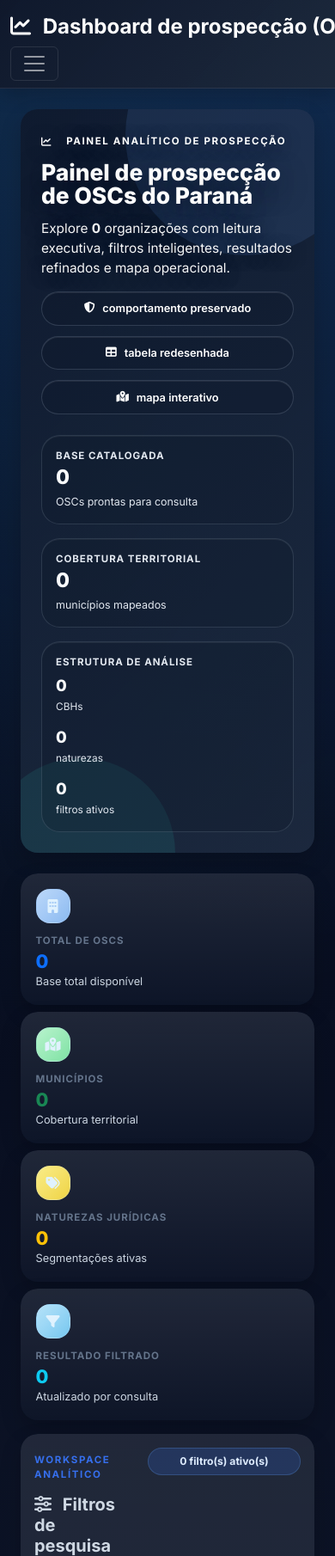
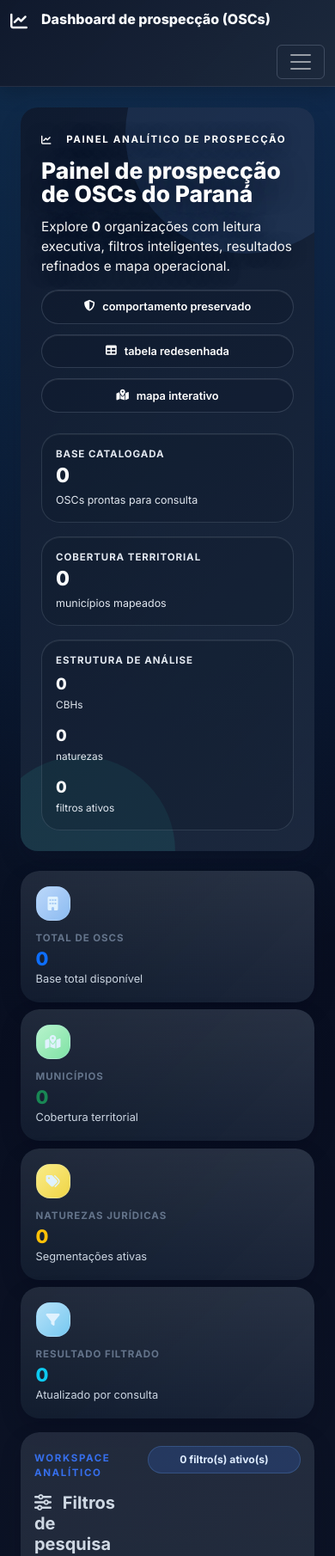
Before and after one commit to TheLastEnvoy/prospeccao_CBH, a Django app: page / in a window 390 px wide; the page is wider, and only the part inside the window is pictured. Shown: the top 1810 px of that part at 86% size. Run offline with Django 4.2, Linux system fonts and the light colour scheme; data that the repository does not hold is empty.

Commit message:
Fix responsive header and extract dashboard theme
Keep the dashboard navigation usable on smaller screens by collapsing earlier and splitting the long brand text into responsive title and subtitle lines. Also move the shared visual tokens and shell styles into a reusable dashboard-theme.css file and document that asset in the README.

Co-authored-by: Copilot <223556219+Copilot@users.noreply.github.com>

```diff
--- /dev/null
+++ b/static/css/dashboard-theme.css
@@ -0,0 +1,326 @@
+/* Reusable visual tokens and shared shell styles for the dashboard */
+:root {
+    --dashboard-color-primary: #2c3e50;
+    --dashboard-color-primary-strong: #0f172a;
+    --dashboard-color-primary-deep: #020617;
+    --dashboard-color-secondary: #3498db;
+    --dashboard-color-secondary-strong: #2980b9;
+    --dashboard-color-accent: #e74c3c;
+    --dashboard-color-success: #27ae60;
+    --dashboard-color-success-strong: #229954;
+    --dashboard-color-warning: #f39c12;
+    --dashboard-color-info: #17a2b8;
+    --dashboard-color-dark: #111827;
+    --dashboard-color-surface: rgba(15, 23, 42, 0.74);
+    --dashboard-color-surface-strong: rgba(15, 23, 42, 0.94);
+    --dashboard-color-surface-muted: rgba(30, 41, 59, 0.9);
+    --dashboard-color-border: rgba(148, 163, 184, 0.16);
+    --dashboard-color-border-soft: rgba(148, 163, 184, 0.24);
+    --dashboard-color-text: #e2e8f0;
+    --dashboard-color-text-strong: #f8fafc;
+    --dashboard-color-text-muted: #94a3b8;
+    --dashboard-color-text-dark: #343a40;
+    --dashboard-color-light: #f8f9fa;
+    --dashboard-color-focus: #60a5fa;
+    --dashboard-font-family: 'Inter', 'Segoe UI', Tahoma, Geneva, Verdana, sans-serif;
+    --dashboard-radius-sm: 12px;
+    --dashboard-radius-md: 15px;
+    --dashboard-radius-lg: 20px;
+    --dashboard-shadow-sm: 0 4px 10px rgba(15, 23, 42, 0.16);
+    --dashboard-shadow-md: 0 8px 20px rgba(0, 0, 0, 0.18);
+    --dashboard-shadow-lg: 0 10px 24px rgba(0, 0, 0, 0.18);
+    --dashboard-shadow-xl: 0 8px 30px rgba(0, 0, 0, 0.2);
+    --dashboard-gradient-app:
+        radial-gradient(circle at top left, rgba(56, 189, 248, 0.14), transparent 22%),
+        radial-gradient(circle at top right, rgba(59, 130, 246, 0.16), transparent 20%),
+        linear-gradient(180deg, var(--dashboard-color-primary-deep) 0%, var(--dashboard-color-primary-strong) 44%, var(--dashboard-color-dark) 100%);
+    --dashboard-gradient-navbar: linear-gradient(135deg, var(--dashboard-color-surface-strong), var(--dashboard-color-surface-muted));
+    --dashboard-gradient-primary: linear-gradient(135deg, var(--dashboard-color-primary), var(--dashboard-color-secondary));
+    --dashboard-gradient-button-primary: linear-gradient(135deg, var(--dashboard-color-secondary), var(--dashboard-color-secondary-strong));
+    --dashboard-gradient-button-success: linear-gradient(135deg, var(--dashboard-color-success), var(--dashboard-color-success-strong));
+}
+
+body {
+    background: var(--dashboard-gradient-app);
+    color: var(--dashboard-color-text);
+    font-family: var(--dashboard-font-family);
+    min-height: 100vh;
+}
+
+.navbar {
+    background: var(--dashboard-gradient-navbar);
+    box-shadow: var(--dashboard-shadow-md);
+    border-bottom: 1px solid var(--dashboard-color-border);
+}
+
+.navbar .container {
+    gap: 0.75rem 1rem;
+}
+
+.navbar-brand {
+    display: flex;
+    align-items: flex-start;
+    gap: 0.75rem;
+    margin-right: 0;
+    min-width: 0;
+    flex: 1 1 auto;
+    max-width: calc(100% - 64px);
+    color: var(--dashboard-color-text-strong);
+    font-weight: 700;
+    font-size: 1.25rem;
+    line-height: 1.2;
+    white-space: normal;
+}
+
+.navbar-brand:hover,
+.navbar-brand:focus {
+    color: var(--dashboard-color-text-strong);
+}
+
+.navbar-brand > i {
+    flex-shrink: 0;
+    margin-top: 0.1rem;
+}
+
+.navbar-brand-content {
+    display: flex;
+    flex-direction: column;
+    gap: 0.2rem;
+    min-width: 0;
+}
+
+.navbar-brand-title {
+    font-size: clamp(1rem, 0.9rem + 0.35vw, 1.25rem);
+    font-weight: 800;
+}
+
+.navbar-brand-subtitle {
+    font-size: 0.82rem;
+    color: var(--dashboard-color-text-muted);
+}
+
+.navbar-toggler {
+    flex-shrink: 0;
+    margin-left: auto;
+    border-color: rgba(148, 163, 184, 0.3);
+}
+
+.navbar-toggler:focus {
+    box-shadow: 0 0 0 0.2rem rgba(96, 165, 250, 0.18);
+}
+
+.navbar-nav {
+    gap: 0.25rem;
+}
+
+.navbar-nav .nav-link {
+    border-radius: 999px;
+    padding: 0.6rem 0.95rem;
+    white-space: nowrap;
+}
+
+.card {
+    border: none;
+    border-radius: var(--dashboard-radius-lg);
+    box-shadow: var(--dashboard-shadow-lg);
+    background: var(--dashboard-color-surface);
+}
+
+.bg-gradient-primary {
+    background: var(--dashboard-gradient-primary) !important;
+}
+
+.btn {
+    border-radius: var(--dashboard-radius-md);
+    font-weight: 600;
+    padding: 12px 24px;
+    transition: background-color 0.15s ease, border-color 0.15s ease, color 0.15s ease, box-shadow 0.15s ease;
+    border: none;
+}
+
+.btn-primary {
+    background: var(--dashboard-gradient-button-primary);
+    box-shadow: 0 4px 15px rgba(52, 152, 219, 0.3);
+}
+
+.btn-primary:hover {
+    box-shadow: 0 6px 14px rgba(52, 152, 219, 0.24);
+    background: linear-gradient(135deg, var(--dashboard-color-secondary-strong), var(--dashboard-color-secondary));
+}
+
+.btn-success {
+    background: var(--dashboard-gradient-button-success);
+    box-shadow: 0 4px 15px rgba(39, 174, 96, 0.3);
+}
+
+.btn-success:hover {
+    box-shadow: 0 6px 14px rgba(39, 174, 96, 0.24);
+}
+
+.btn-outline-secondary:hover,
+.btn-outline-info:hover,
+.btn-outline-dark:hover {
+    box-shadow: var(--dashboard-shadow-sm);
+}
+
+.form-control,
+.form-select {
+    border-radius: var(--dashboard-radius-sm);
+    border: 1px solid var(--dashboard-color-border-soft);
+    transition: background-color 0.15s ease, border-color 0.15s ease, box-shadow 0.15s ease;
+    padding: 12px 16px;
+    background: rgba(15, 23, 42, 0.56);
+    color: var(--dashboard-color-text-strong);
+}
+
+.form-control:focus,
+.form-select:focus {
+    border-color: var(--dashboard-color-focus);
+    box-shadow: 0 0 0 0.2rem rgba(96, 165, 250, 0.14);
+}
+
+.form-label {
+    font-weight: 600;
+    color: var(--dashboard-color-text);
+    margin-bottom: 8px;
+}
+
+.table-responsive {
+    border-radius: var(--dashboard-radius-lg);
+    overflow: hidden;
+    box-shadow: 0 6px 16px rgba(0, 0, 0, 0.12);
+}
+
+.table {
+    margin-bottom: 0;
+}
+
+.table thead th {
+    background: var(--dashboard-gradient-primary);
+    color: #ffffff;
+    border: none;
+    font-weight: 600;
+    padding: 16px;
+    font-size: 0.9rem;
+}
+
+.table tbody tr {
+    transition: background-color 0.15s ease;
+}
+
+.table tbody tr:hover {
+    background-color: rgba(52, 152, 219, 0.05);
+}
+
+.table td {
+    padding: 12px 16px;
+    vertical-align: middle;
+}
+
+.btn-group .btn {
+    border-radius: 0;
+}
+
+.btn-group .btn:first-child {
+    border-top-left-radius: var(--dashboard-radius-sm);
+    border-bottom-left-radius: var(--dashboard-radius-sm);
+}
+
+.btn-group .btn:last-child {
+    border-top-right-radius: var(--dashboard-radius-sm);
+    border-bottom-right-radius: var(--dashboard-radius-sm);
+}
+
+.toast {
+    border-radius: var(--dashboard-radius-md);
+    box-shadow: var(--dashboard-shadow-xl);
+}
+
+.spinner-border {
+    width: 3rem;
+    height: 3rem;
+}
+
+.dashboard-footer {
+    background: var(--dashboard-gradient-navbar);
+    border-top: 1px solid var(--dashboard-color-border);
+}
+
+.btn:focus,
+.form-control:focus,
+.form-select:focus {
+    outline: 2px solid var(--dashboard-color-secondary);
+    outline-offset: 2px;
+}
+
+.loading-overlay {
+    position: fixed;
+    top: 0;
+    left: 0;
+    width: 100%;
+    height: 100%;
+    background: rgba(255, 255, 255, 0.9);
+    display: flex;
+    justify-content: center;
+    align-items: center;
+    z-index: 9999;
+}
+
+@media (max-width: 1199.98px) {
+    .navbar-nav {
+        width: 100%;
+        padding-top: 0.5rem;
+    }
+
+    .navbar-nav .nav-link {
+        white-space: normal;
+        border-radius: var(--dashboard-radius-sm);
+    }
+}
+
+@media (max-width: 991.98px) {
+    .navbar-brand {
+        max-width: calc(100% - 60px);
+    }
+
+    .navbar-brand-subtitle {
+        font-size: 0.78rem;
+    }
+}
+
+@media (max-width: 768px) {
+    .card-body {
+        padding: 1rem;
+    }
+
+    .btn {
+        padding: 10px 20px;
+        font-size: 0.9rem;
+    }
+
+    .table thead th {
+        font-size: 0.8rem;
+        padding: 12px 8px;
+    }
+
+    .table td {
+        padding: 10px 8px;
+        font-size: 0.9rem;
+    }
+}
+
+@media (max-width: 575.98px) {
+    .navbar .container {
+        padding-left: 0.75rem;
+        padding-right: 0.75rem;
+    }
+
+    .navbar-brand {
+        gap: 0.5rem;
+        max-width: calc(100% - 56px);
+    }
+
+    .navbar-brand-subtitle {
+        display: none;
+    }
+}
--- a/templates/osc_dashboard/base.html
+++ b/templates/osc_dashboard/base.html
@@ -23,216 +23,23 @@
     <!-- Leaflet CSS -->
     <link rel="stylesheet" href="https://unpkg.com/leaflet@1.9.4/dist/leaflet.css" integrity="sha256-p4NxAoJBhIIN+hmNHrzRCf9tD/miZyoHS5obTRR9BMY=" crossorigin=""/>
     <!-- Custom CSS -->
+    <link rel="stylesheet" href="{% static 'css/dashboard-theme.css' %}">
     <link rel="stylesheet" href="{% static 'css/dashboard.css' %}">
-
-    <style>
-        :root {
-            --primary-color: #2c3e50;
-            --secondary-color: #3498db;
-            --accent-color: #e74c3c;
-            --success-color: #27ae60;
-            --warning-color: #f39c12;
-            --info-color: #17a2b8;
-            --light-color: #f8f9fa;
-            --dark-color: #343a40;
-        }
-
-        body {
-            background:
-                radial-gradient(circle at top left, rgba(56, 189, 248, 0.14), transparent 22%),
-                radial-gradient(circle at top right, rgba(59, 130, 246, 0.16), transparent 20%),
-                linear-gradient(180deg, #020617 0%, #0f172a 44%, #111827 100%);
-            color: #e2e8f0;
-            font-family: 'Inter', 'Segoe UI', Tahoma, Geneva, Verdana, sans-serif;
-            min-height: 100vh;
-        }
-
-        .navbar {
-            background: linear-gradient(135deg, rgba(15, 23, 42, 0.94), rgba(30, 41, 59, 0.9));
-            box-shadow: 0 8px 20px rgba(0,0,0,0.18);
-            border-bottom: 1px solid rgba(148, 163, 184, 0.16);
-        }
-
-        .navbar-brand {
-            font-weight: 700;
-            font-size: 1.5rem;
-        }
-
-        .card {
-            border: none;
-            border-radius: 20px;
-            box-shadow: 0 10px 24px rgba(0,0,0,0.18);
-            background: rgba(15, 23, 42, 0.74);
-        }
-
-        .bg-gradient-primary {
-            background: linear-gradient(135deg, var(--primary-color), var(--secondary-color)) !important;
-        }
-
-        .btn {
-            border-radius: 15px;
-            font-weight: 600;
-            padding: 12px 24px;
-            transition: background-color 0.15s ease, border-color 0.15s ease, color 0.15s ease, box-shadow 0.15s ease;
-            border: none;
-        }
-
-        .btn-primary {
-            background: linear-gradient(135deg, var(--secondary-color), #2980b9);
-            box-shadow: 0 4px 15px rgba(52, 152, 219, 0.3);
-        }
-
-        .btn-primary:hover {
-            box-shadow: 0 6px 14px rgba(52, 152, 219, 0.24);
-            background: linear-gradient(135deg, #2980b9, var(--secondary-color));
-        }
-
-        .btn-success {
-            background: linear-gradient(135deg, var(--success-color), #229954);
-            box-shadow: 0 4px 15px rgba(39, 174, 96, 0.3);
-        }
-
-        .btn-success:hover {
-            box-shadow: 0 6px 14px rgba(39, 174, 96, 0.24);
-        }
-
-        .btn-outline-secondary:hover,
-        .btn-outline-info:hover {
-            box-shadow: 0 4px 10px rgba(15, 23, 42, 0.16);
-        }
-
-        .form-control, .form-select {
-            border-radius: 12px;
-            border: 1px solid rgba(148, 163, 184, 0.24);
-            transition: background-color 0.15s ease, border-color 0.15s ease, box-shadow 0.15s ease;
-            padding: 12px 16px;
-            background: rgba(15, 23, 42, 0.56);
-            color: #f8fafc;
-        }
-
-        .form-control:focus, .form-select:focus {
-            border-color: #60a5fa;
-            box-shadow: 0 0 0 0.2rem rgba(96, 165, 250, 0.14);
-        }
-
-        .form-label {
-            font-weight: 600;
-            color: #e2e8f0;
-            margin-bottom: 8px;
-        }
-
-        .table-responsive {
-            border-radius: 20px;
-            overflow: hidden;
-            box-shadow: 0 6px 16px rgba(0,0,0,0.12);
-        }
-
-        .table {
-            margin-bottom: 0;
-        }
-
-        .table thead th {
-            background: linear-gradient(135deg, var(--primary-color), var(--secondary-color));
-            color: white;
-            border: none;
-            font-weight: 600;
-            padding: 16px;
-            font-size: 0.9rem;
-        }
-
-        .table tbody tr {
-            transition: background-color 0.15s ease;
-        }
-
-        .table tbody tr:hover {
-            background-color: rgba(52, 152, 219, 0.05);
-        }
-
-        .table td {
-            padding: 12px 16px;
-            vertical-align: middle;
-        }
-
-        .btn-group .btn {
-            border-radius: 0;
-        }
-
-        .btn-group .btn:first-child {
-            border-top-left-radius: 12px;
-            border-bottom-left-radius: 12px;
-        }
-
-        .btn-group .btn:last-child {
-            border-top-right-radius: 12px;
-            border-bottom-right-radius: 12px;
-        }
-
-        .toast {
-            border-radius: 15px;
-            box-shadow: 0 8px 30px rgba(0,0,0,0.2);
-        }
-
-        .spinner-border {
-            width: 3rem;
-            height: 3rem;
-        }
-
-        /* Responsividade melhorada */
-        @media (max-width: 768px) {
-            .card-body {
-                padding: 1rem;
-            }
-
-            .btn {
-                padding: 10px 20px;
-                font-size: 0.9rem;
-            }
-
-            .table thead th {
-                font-size: 0.8rem;
-                padding: 12px 8px;
-            }
-
-            .table td {
-                padding: 10px 8px;
-                font-size: 0.9rem;
-            }
-        }
-
-        /* Melhorias de acessibilidade */
-        .btn:focus,
-        .form-control:focus,
-        .form-select:focus {
-            outline: 2px solid var(--secondary-color);
-            outline-offset: 2px;
-        }
-
-        /* Estados de loading melhorados */
-        .loading-overlay {
-            position: fixed;
-            top: 0;
-            left: 0;
-            width: 100%;
-            height: 100%;
-            background: rgba(255, 255, 255, 0.9);
-            display: flex;
-            justify-content: center;
-            align-items: center;
-            z-index: 9999;
-        }
-    </style>
 
     {% block extra_css %}{% endblock %}
 </head>
 <body>
     <!-- Navbar -->
-    <nav class="navbar navbar-expand-lg navbar-dark">
+    <nav class="navbar navbar-expand-xl navbar-dark">
         <div class="container">
             <a class="navbar-brand" href="{% url 'osc_dashboard:dashboard' %}">
                 <i class="fas fa-chart-line me-2"></i>
-                Dashboard de prospecção (OSCs) - IAT/PR - Gerência de Gestão de Bacias Hidrográficas
+                <span class="navbar-brand-content">
+                    <span class="navbar-brand-title">Dashboard de prospecção (OSCs)</span>
+                    <span class="navbar-brand-subtitle">IAT/PR - Gerência de Gestão de Bacias Hidrográficas</span>
+                </span>
             </a>
-            <button class="navbar-toggler" type="button" data-bs-toggle="collapse" data-bs-target="#navbarNav">
+            <button class="navbar-toggler" type="button" data-bs-toggle="collapse" data-bs-target="#navbarNav" aria-controls="navbarNav" aria-expanded="false" aria-label="Alternar navegação">
                 <span class="navbar-toggler-icon"></span>
             </button>
             <div class="collapse navbar-collapse" id="navbarNav">
@@ -258,7 +65,7 @@
     </main>
 
     <!-- Footer -->
-    <footer class="text-light text-center py-4 mt-5" style="background:linear-gradient(135deg, rgba(15, 23, 42, 0.94), rgba(30, 41, 59, 0.9)); border-top:1px solid rgba(148, 163, 184, 0.16);">
+    <footer class="dashboard-footer text-light text-center py-4 mt-5">
         <div class="container">
             <p class="mb-0">
                 <i class="fas fa-database me-2"></i>
```
Also changed, not shown: README.md.
